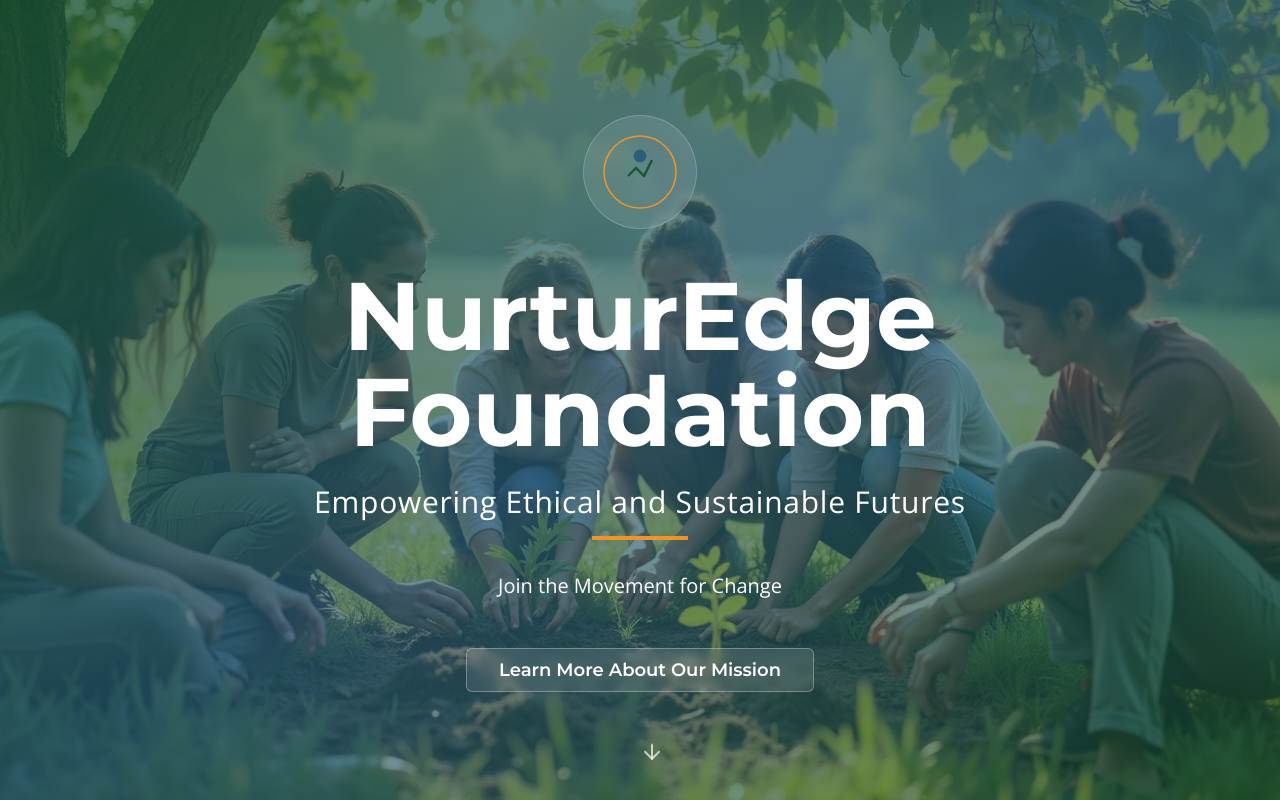
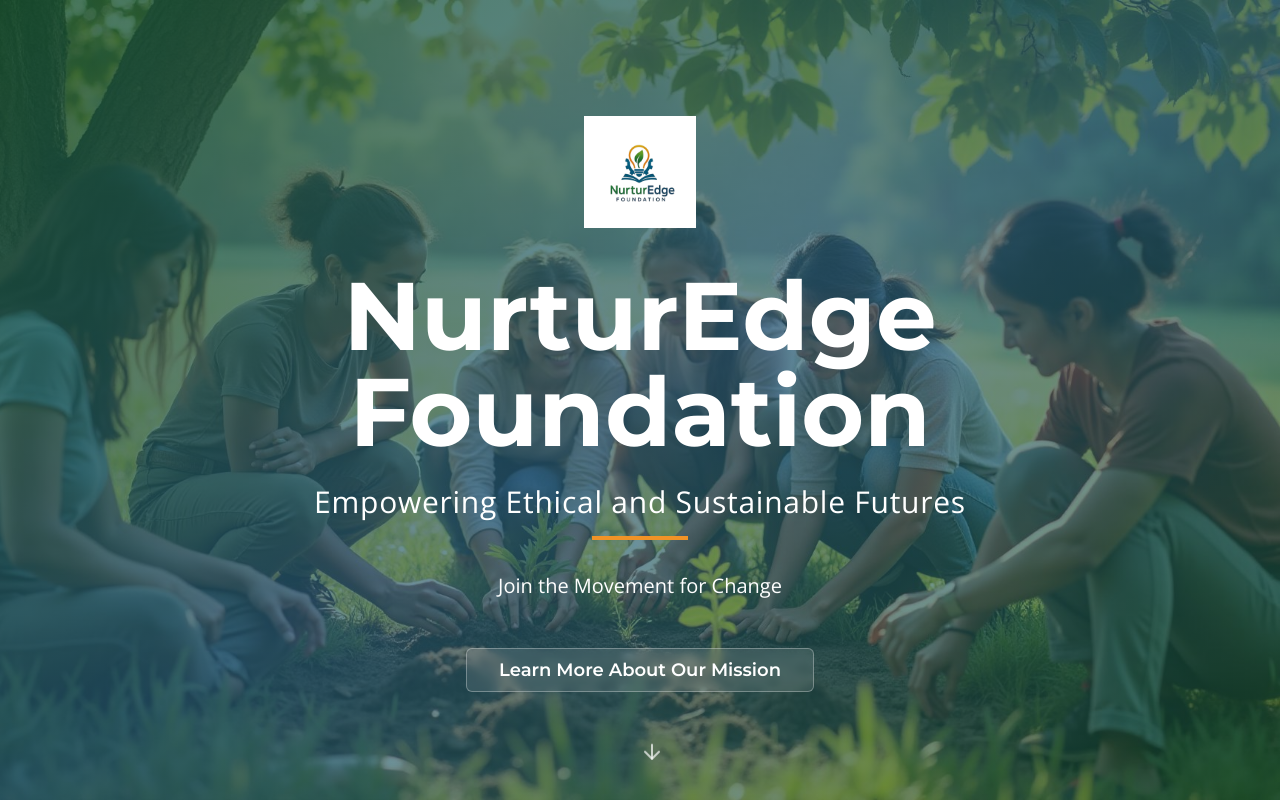
Before and after one commit to rujjwl/nurturedge-roots-grow, a React (Vite) app: page / in a window 1280 px wide. Shown: the top 800 px of the page. Built offline with nearby package versions, Linux system fonts and the light colour scheme.

Commit message:
Add image to hero
Add the provided image to the hero section of the website.

```diff
--- a/src/components/Hero.tsx
+++ b/src/components/Hero.tsx
@@ -19,13 +19,11 @@ const Hero = () => {
       <div className="relative z-10 max-w-4xl mx-auto px-6 text-center text-white">
         <div className="mb-8">
           <div className="h-24 md:h-32 mx-auto mb-6 flex items-center justify-center">
-            <div className="bg-white/10 backdrop-blur-sm rounded-full p-4 border border-white/20">
-              <svg viewBox="0 0 100 100" className="w-16 h-16 md:w-20 md:h-20">
-                <circle cx="50" cy="50" r="45" fill="none" stroke="currentColor" strokeWidth="2" className="text-accent"/>
-                <path d="M35 55 L45 45 L55 55 L65 35" fill="none" stroke="currentColor" strokeWidth="3" className="text-primary"/>
-                <circle cx="50" cy="30" r="8" fill="currentColor" className="text-secondary"/>
-              </svg>
-            </div>
+            <img
+              src="/lovable-uploads/3be6a7ea-3293-415c-8610-d761d7d52a0f.png"
+              alt="NurturEdge Foundation Logo"
+              className="h-20 md:h-28 w-auto"
+            />
           </div>
         </div>
         <h1 className="font-montserrat font-bold text-5xl md:text-7xl lg:text-8xl mb-6 leading-tight">
```
Also changed, not shown: public/lovable-uploads/3be6a7ea-3293-415c-8610-d761d7d52a0f.png (added), src/assets/nurturedge-logo.png (added).
